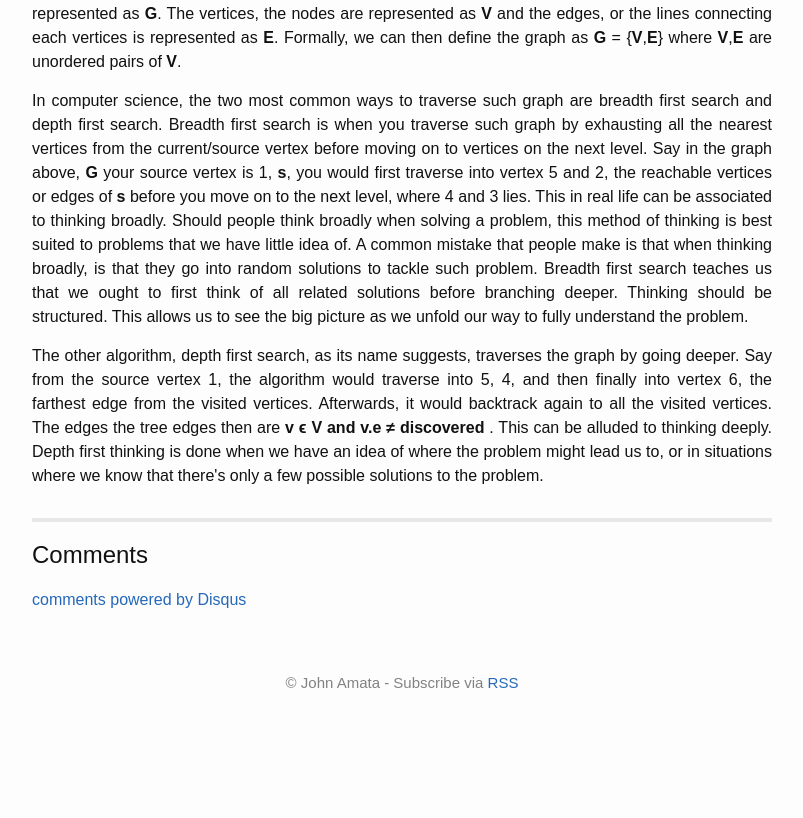
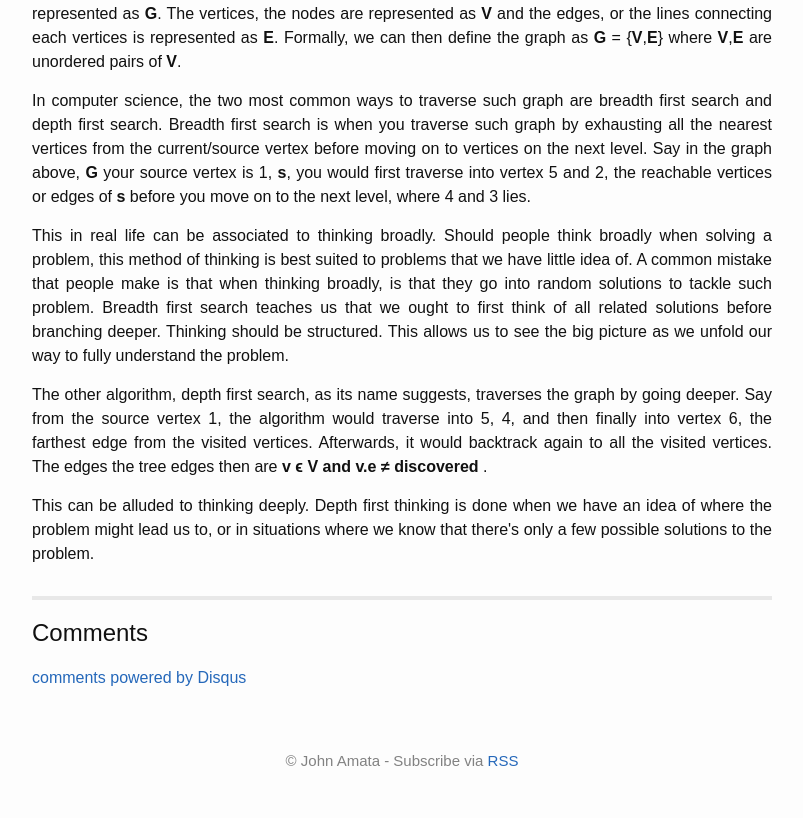
Before and after one commit to jpamata/jpamata.github.io, a Jekyll site: the page built from _posts/2017-10-30-mental-algorithms.md, in a window 1280 px wide. Shown: the part 594-1412 px from the top of the page, without its empty margins (238-1041 px from the left). Built offline with Jekyll 4.4.1, drawn with Linux system fonts in a browser that asks for light colours; comment, search, counter and statistics services are not loaded; before the commit the page ends 1334 px from its top, so only the background shows below that.

Commit message:
Update 2017-10-30-mental-algorithms.md

```diff
--- a/_posts/2017-10-30-mental-algorithms.md
+++ b/_posts/2017-10-30-mental-algorithms.md
@@ -21,10 +21,15 @@ description:
 </p>
 <!-- more -->
 
-<p align="justify">In computer science, the two most common ways to traverse such graph are breadth first search and depth first search. Breadth first search is when you traverse such graph by exhausting all the nearest vertices from the current/source vertex before moving on to vertices on the next level. Say in the graph above, <strong>G</strong> your source vertex is 1, <strong>s</strong>, you would first traverse into vertex 5 and 2, the reachable vertices or edges of <strong>s</strong> before you move on to the next level, where 4 and 3 lies. This in real life can be associated to thinking broadly. Should people think broadly when solving a problem, this method of thinking is best suited to problems that we have little idea of. A common mistake that people make is that when thinking broadly, is that they go into random solutions to tackle such problem. Breadth first search teaches us that we ought to first think of all related solutions before branching deeper. Thinking should be structured. This allows us to see the big picture as we unfold our way to fully understand the problem.
+<p align="justify">In computer science, the two most common ways to traverse such graph are breadth first search and depth first search. Breadth first search is when you traverse such graph by exhausting all the nearest vertices from the current/source vertex before moving on to vertices on the next level. Say in the graph above, <strong>G</strong> your source vertex is 1, <strong>s</strong>, you would first traverse into vertex 5 and 2, the reachable vertices or edges of <strong>s</strong> before you move on to the next level, where 4 and 3 lies. </p>
+
+<p align="justify">This in real life can be associated to thinking broadly. Should people think broadly when solving a problem, this method of thinking is best suited to problems that we have little idea of. A common mistake that people make is that when thinking broadly, is that they go into random solutions to tackle such problem. Breadth first search teaches us that we ought to first think of all related solutions before branching deeper. Thinking should be structured. This allows us to see the big picture as we unfold our way to fully understand the problem.
 </p>
 
-<p align="justify">The other algorithm, depth first search, as its name suggests, traverses the graph by going deeper. Say from the source vertex 1, the algorithm would traverse into 5, 4, and then finally into vertex 6, the farthest edge from the visited vertices. Afterwards, it would backtrack again to all the visited vertices. The edges the tree edges then are <strong>v ϵ V and v.e ≠ discovered </strong>. This can be alluded to thinking deeply. Depth first thinking is done when we have an idea of where the problem might lead us to, or in situations where we know that there's only a few possible solutions to the problem.
+<p align="justify">The other algorithm, depth first search, as its name suggests, traverses the graph by going deeper. Say from the source vertex 1, the algorithm would traverse into 5, 4, and then finally into vertex 6, the farthest edge from the visited vertices. Afterwards, it would backtrack again to all the visited vertices. The edges the tree edges then are <strong>v ϵ V and v.e ≠ discovered </strong>.
+</p>
+
+<p align="justify">This can be alluded to thinking deeply. Depth first thinking is done when we have an idea of where the problem might lead us to, or in situations where we know that there's only a few possible solutions to the problem.
 </p>
 
 <p align="justify">
```
